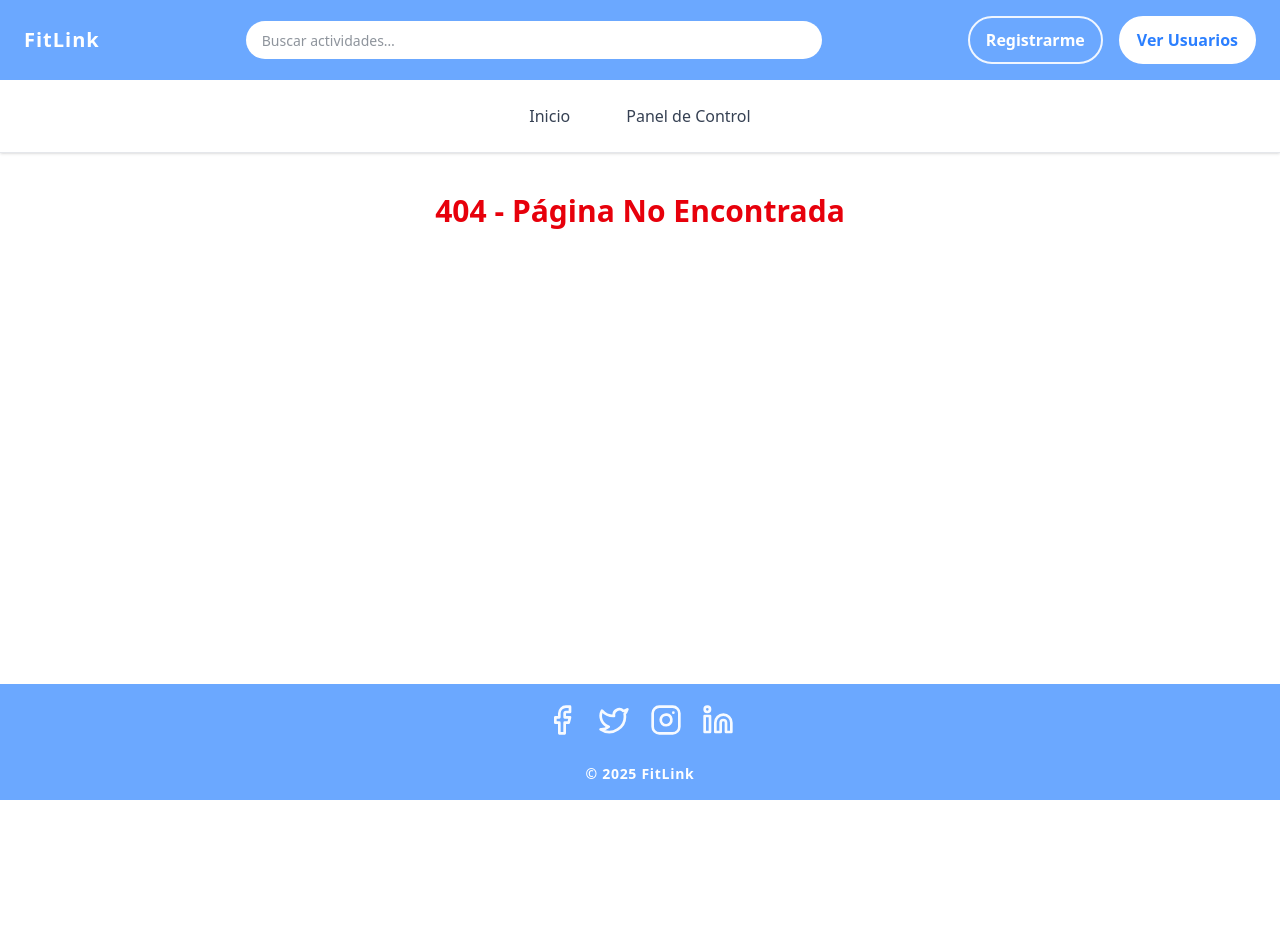
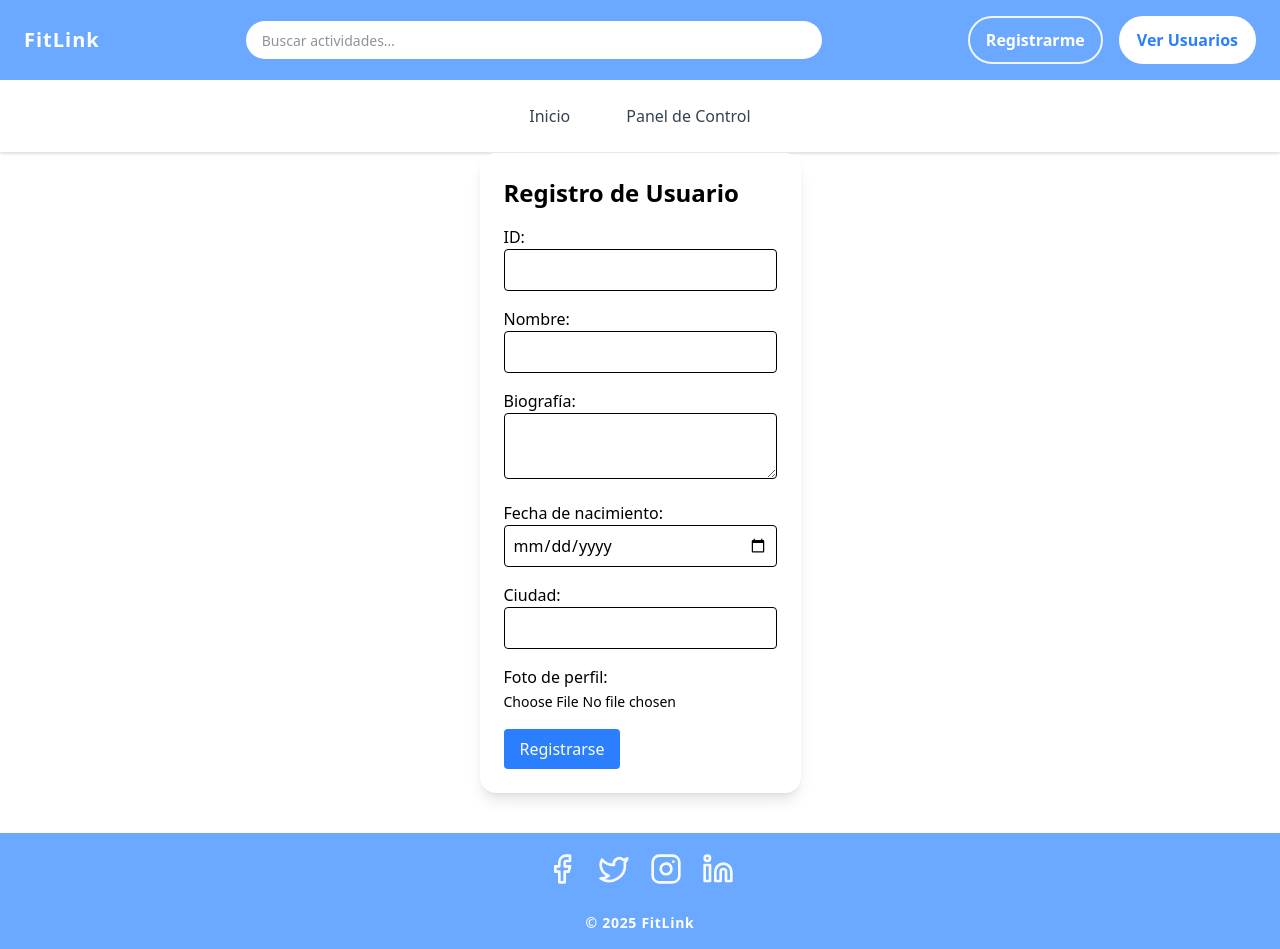
Before and after one commit to Valeriacarmonaf/Fitlink-Frontend, a React (Vite) app in the folder Fitlink-Frontend/: page /register in a window 1280 px wide. Before the commit this address had no page. Before the commit the page ends 800 px from the top, so only its background shows below. Built offline with nearby package versions, Linux system fonts and the light colour scheme.

Commit message:
Update App.jsx

```diff
--- a/Fitlink-Frontend/src/App.jsx
+++ b/Fitlink-Frontend/src/App.jsx
@@ -6,6 +6,8 @@ import "./index.css";
 
 import LandingPage from "./pages/LandingPage";
 import Dashboard from "./pages/Dashboard";
+import Register from "./pages/Register";
+import Users from "./pages/Users";
 
 // Tailwind classes for the navigation links
 const NavLinkClasses = "px-4 py-2 text-gray-700 font-medium rounded-lg hover:bg-gray-200 transition duration-150";
@@ -31,6 +33,8 @@ export default function App() {
         <Routes>
           <Route path="/" element={<LandingPage />} />
           <Route path="/dashboard" element={<Dashboard />} />
+          <Route path="/register" element={<Register />} />
+          <Route path="/users" element={<Users />} />
 
           {/* Replaced fl-main with Tailwind classes */}
           <Route path="*" element={<main className="flex-grow p-10 text-center">
```
